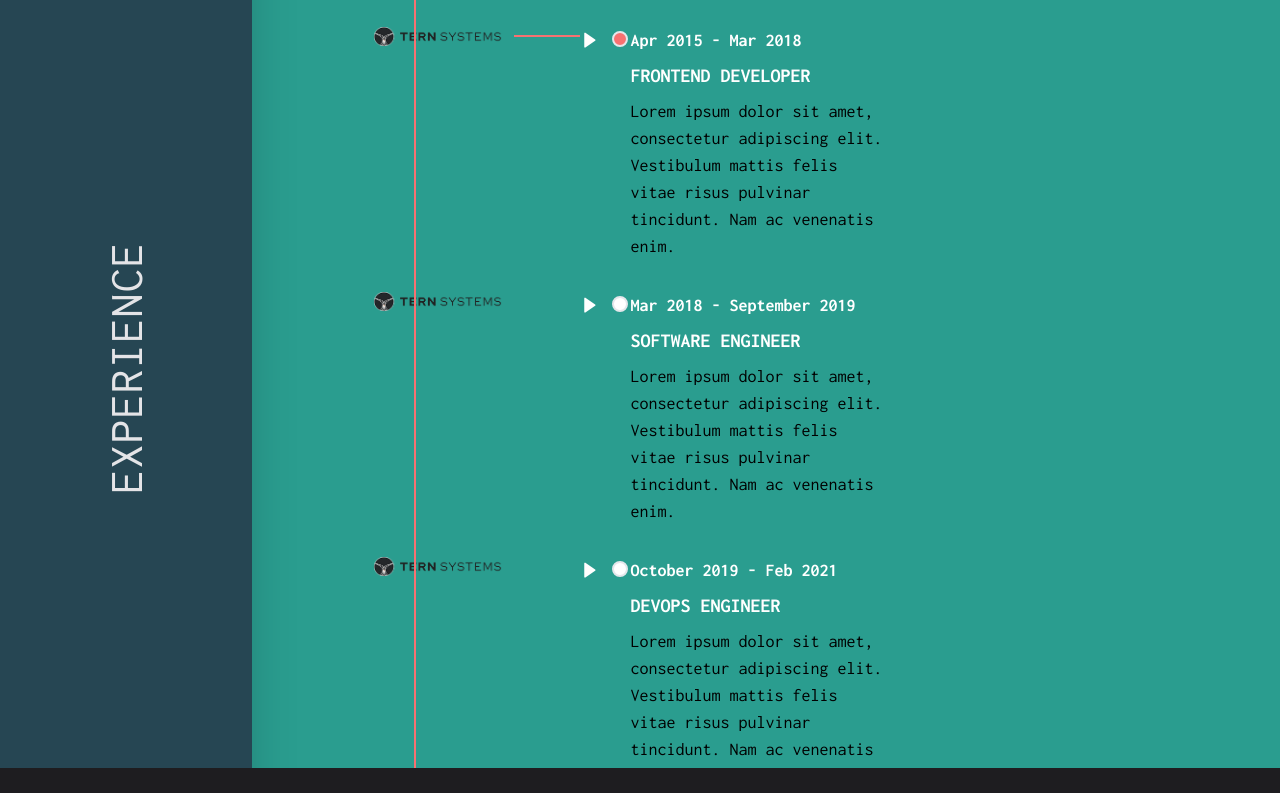
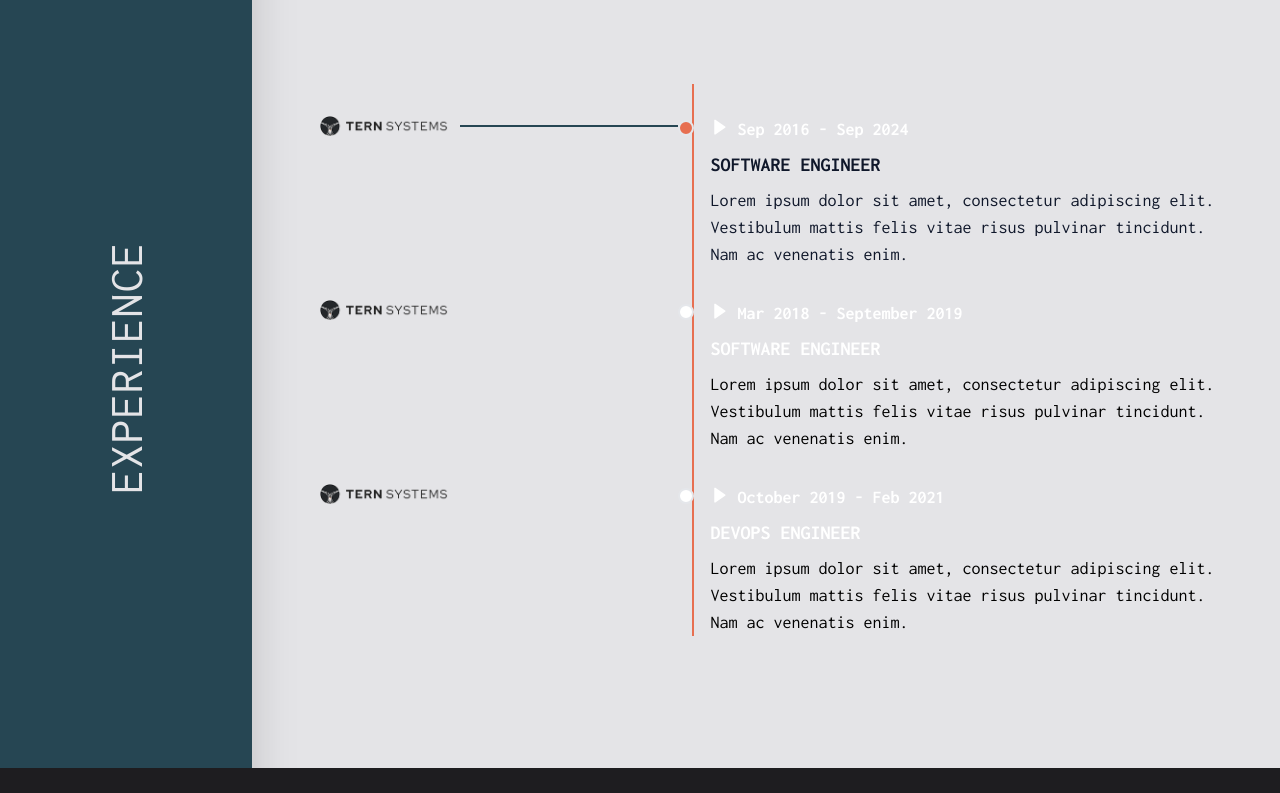
Before and after one commit to olafurjohannsson/olafurjohannsson.github.io, a website: page index.html in a window 1280 px wide. Shown: the part 2360-3153 px from the top of the page. Drawn offline with nearby package versions, Linux system fonts and the light colour scheme.

Commit message:
add react and update site

```diff
--- a/index.html
+++ b/index.html
@@ -13,8 +13,12 @@
     <meta charset="UTF-8">
 
 
-    <link as="style" href="https://fonts.googleapis.com/css2?family=Open+Sans:wght@300;400;600&amp;family=Raleway:wght@400;500;600;700&amp;display=swap" rel="preload">
-    <link href="https://fonts.googleapis.com/css2?family=Open+Sans:wght@300;400;600&amp;family=Raleway:wght@400;500;600;700&amp;display=swap" rel="stylesheet">
+    <link as="style"
+        href="https://fonts.googleapis.com/css2?family=Open+Sans:wght@300;400;600&amp;family=Raleway:wght@400;500;600;700&amp;display=swap"
+        rel="preload">
+    <link
+        href="https://fonts.googleapis.com/css2?family=Open+Sans:wght@300;400;600&amp;family=Raleway:wght@400;500;600;700&amp;display=swap"
+        rel="stylesheet">
     <link rel="stylesheet" type="text/css" href="./output.css">
     <!-- <link rel="stylesheet" type="text/css" href="./boxicons.min.css"> -->
     <link href="https://unpkg.com/boxicons@2.0.7/css/boxicons.min.css" rel="stylesheet">
@@ -200,7 +204,7 @@
             <div
                 class="mx-auto grid w-full h-full grid-cols-1 gap-8 mt-12 p-12 sm:w-3/4 md:gap-10 lg:w-full lg:grid-cols-2 ">
                 <div
-                    class="mx-auto transform h-[480px]  transition-all hover:scale-105 md:mx-0 bg-white border border-gray-200 rounded-lg shadow dark:bg-gray-800 dark:border-gray-700">
+                    class="mx-auto transform h-[200px] md:h-[480px]  transition-all hover:scale-105 md:mx-0 bg-white border border-gray-200 rounded-lg shadow dark:bg-gray-800 dark:border-gray-700">
                     <a href="#" class="h-full">
                         <img class="w-fullrounded-t-lg " src="/pic1.png" alt="" />
                     </a>
@@ -223,7 +227,7 @@
                     </div>
                 </div>
                 <div
-                    class="mx-auto transform h-[480px] transition-all hover:scale-105 md:mx-0 bg-white border border-gray-200 rounded-lg shadow dark:bg-gray-800 dark:border-gray-700">
+                    class="mx-auto transform h-[200px] md:h-[480px] transition-all hover:scale-105 md:mx-0 bg-white border border-gray-200 rounded-lg shadow dark:bg-gray-800 dark:border-gray-700">
                     <div class="h-full overflow-hidden">
                         <a href="#" class="">
                             <img class="w-fullrounded-t-lg shadow" src="/pic3.png" alt="" />
@@ -235,7 +239,8 @@
                                 </h5>
                             </a>
                             <p class="mb-3 font-normal text-gray-700 dark:text-gray-400">
-                                Peer-reviewed paper published in 2024 to the SIGUL conference. I held a presentation at Torino, Italy.
+                                Peer-reviewed paper published in 2024 to the SIGUL conference. I held a presentation at
+                                Torino, Italy.
                             </p>
                             <a href="#"
                                 class="inline-flex items-center px-3 py-2 text-sm font-medium text-center text-white bg-blue-700 rounded-lg hover:bg-blue-800 focus:ring-4 focus:outline-none focus:ring-blue-300 dark:bg-blue-600 dark:hover:bg-blue-700 dark:focus:ring-blue-800">
@@ -253,8 +258,8 @@
 
         </section>
 
-        <section id="projects"
-            class="h-screen flex bg-primary-green justify-center items-center relative z-30 xl:w-screen xl:left-[calc(-50vw+50%)] xl:py-20">
+        <section id="experience"
+            class="h-screen flex bg-zinc-200 justify-center items-center relative z-30 xl:w-screen xl:left-[calc(-50vw+50%)] xl:py-20">
             <div
                 class="hidden absolute -z-10 bg-theme  bg-primary-blue -translate-y-1/2 top-2/4 xl:flex shadow-2xl
         items-center flex-col justify-center  h-[calc(100vw-43%)] 8xl:w-[calc(((100vw-1504px)/2)+160px)] left-[0%] rounded-r-xl 4xl:items-end 4xl:pr-14">
@@ -262,9 +267,9 @@
                     class="uppercase text-5xl text-light flex items-center tracking-wide xl:mb-0 4xl:text-6xl text-zinc-200 -rotate-90">
                     Experience</h2>
             </div>
-            <div class="xl:w-10/12 xl:max-w-8xl xl:mx-auto xl:py-8">
-                <div class="xl:ml-[13%]">
-                    <section class="page_container md:flex md:gap-20 md:items-center">
+            <div class="flex md:ml-64 w-full">
+                <div class="flex"> <!-- xl:ml-[13%] -->
+                    <section class="flex md:gap-20 items-center">
                         <!-- <div class="md:basis-5/12">
                             <h2 class="transition-all duration-700 ease-linear is-visible opacity-100 translate-y-0">Experience</h2>
                             <div>
@@ -276,9 +281,11 @@ before:scale-x-0 hover:before:scale-x-100 z-10 text-sm  sm:text-base tracking-wi
 w-fit px-7 sm:px-12
   bg-theme border md:border-2 border-dark" href="/projects">See projects</a>
                         </div> -->
-                        <div class="mt-10 md:mt-0 md:basis-10/12">
-                            <div class="relative mx-auto mt-12 flex w-full flex-col lg:w-2/3">
-                                <span class="left-2/5 absolute inset-y-0 ml-10 hidden w-0.5 bg-red-400 md:block"></span>
+                        <div class="mt-10 md:mt-0 "> <!--md:basis-10/12-->
+                            <div class="flex mt-12  flex-col m-16">
+                                <div class="relative">
+                                    <span
+                                        class="left-[37.1%] absolute inset-y-0 ml-10 hidden w-0.5 bg-primary-red md:block"></span>
 
                                     <div class="mt-8 flex flex-col text-center md:flex-row md:text-left">
                                         <div class="md:w-2/5">
@@ -287,22 +294,32 @@ w-fit px-7 sm:px-12
                                                     <img src="/tern.png" class="h-auto w-32" alt="company logo">
                                                 </span>
                                                 <div class="relative ml-3 hidden w-full md:block">
-                                        <span class="absolute inset-x-0 top-1/2 h-0.5 -translate-y-1/2 transform bg-red-400"></span>
+                                                    <span
+                                                        class="absolute inset-x-0 top-1/2 h-0.5 -translate-y-1/2 transform bg-primary-blue"></span>
                                                 </div>
                                             </div>
                                         </div>
                                         <div class="md:w-3/5">
                                             <div class="relative flex md:pl-18">
-                                      <span class="absolute left-8 top-1 hidden h-4 w-4 rounded-full border-2 border-grey-40 bg-red-400 md:block"></span>
+                                                <span
+                                                    class="absolute left-0 top-1 hidden h-4 w-4 rounded-full border-2 border-grey-40 bg-primary-red md:block"></span>
 
                                                 <div class="mt-1 flex">
-                                        <i class="bx bxs-right-arrow hidden text-primary md:block"></i>
                                                     <div class="md:-mt-1 md:pl-8">
-                                          <span class="block font-body font-bold text-grey-40">Apr 2015 - Mar 2018</span>
-                                          <span class="block pt-2 font-header text-xl font-bold uppercase text-primary">Frontend Developer</span>
+                                                        <span class="block font-body font-bold text-grey-50 ">
+                                                            <i
+                                                                class="bx bxs-right-arrow hidden text-primary md:block"></i>
+                                                            Sep 2016 -
+                                                            Sep 2024</span>
+                                                        <span
+                                                            class="block pt-2 font-header text-slate-900  text-xl font-bold uppercase text-primary">Software
+                                                            Engineer</span>
                                                         <div class="pt-2">
-                                            <span class="block font-body text-black">Lorem ipsum dolor sit amet, consectetur adipiscing elit.
-                                              Vestibulum mattis felis vitae risus pulvinar tincidunt. Nam ac
+                                                            <span class="block font-body text-slate-900 ">Lorem ipsum
+                                                                dolor
+                                                                sit amet, consectetur adipiscing elit.
+                                                                Vestibulum mattis felis vitae risus pulvinar tincidunt.
+                                                                Nam ac
                                                                 venenatis enim.</span>
                                                         </div>
                                                     </div>
@@ -317,22 +334,32 @@ w-fit px-7 sm:px-12
                                                     <img src="/tern.png" class="h-auto w-32" alt="company logo">
                                                 </span>
                                                 <div class="relative ml-3 hidden w-full md:block">
-                                        <span class="absolute inset-x-0 top-1/2 h-0.5 -translate-y-1/2 transform bg-grey-70"></span>
+                                                    <span
+                                                        class="absolute inset-x-0 top-1/2 h-0.5 -translate-y-1/2 transform bg-grey-70"></span>
                                                 </div>
                                             </div>
                                         </div>
                                         <div class="md:w-3/5">
                                             <div class="relative flex md:pl-18">
-                                      <span class="absolute left-8 top-1 hidden h-4 w-4 rounded-full border-2 border-grey-40 bg-white md:block"></span>
+                                                <span
+                                                    class="absolute left-0 top-1 hidden h-4 w-4 rounded-full border-2 border-grey-40 bg-white md:block"></span>
 
                                                 <div class="mt-1 flex">
-                                        <i class="bx bxs-right-arrow hidden text-primary md:block"></i>
+
                                                     <div class="md:-mt-1 md:pl-8">
-                                          <span class="block font-body font-bold text-grey-40">Mar 2018 - September 2019</span>
-                                          <span class="block pt-2 font-header text-xl font-bold uppercase text-primary">Software Engineer</span>
+                                                        <span class="block font-body font-bold text-grey-40">
+                                                            <i
+                                                                class="bx bxs-right-arrow hidden text-primary md:block"></i>
+                                                            Mar 2018 -
+                                                            September 2019</span>
+                                                        <span
+                                                            class="block pt-2 font-header text-xl font-bold uppercase text-primary">Software
+                                                            Engineer</span>
                                                         <div class="pt-2">
-                                            <span class="block font-body text-black">Lorem ipsum dolor sit amet, consectetur adipiscing elit.
-                                              Vestibulum mattis felis vitae risus pulvinar tincidunt. Nam ac
+                                                            <span class="block font-body text-black">Lorem ipsum dolor
+                                                                sit amet, consectetur adipiscing elit.
+                                                                Vestibulum mattis felis vitae risus pulvinar tincidunt.
+                                                                Nam ac
                                                                 venenatis enim.</span>
                                                         </div>
                                                     </div>
@@ -347,23 +374,34 @@ w-fit px-7 sm:px-12
                                                     <img src="/tern.png" class="h-auto w-32" alt="company logo">
                                                 </span>
                                                 <div class="relative ml-3 hidden w-full md:block">
-                                        <span class="absolute inset-x-0 top-1/2 h-0.5 -translate-y-1/2 transform bg-grey-70"></span>
+                                                    <span
+                                                        class="absolute inset-x-0 top-1/2 h-0.5 -translate-y-1/2 transform bg-grey-70"></span>
                                                 </div>
                                             </div>
                                         </div>
                                         <div class="md:w-3/5">
                                             <div class="relative flex md:pl-18">
-                                      <span class="absolute left-8 top-1 hidden h-4 w-4 rounded-full border-2 border-grey-40 bg-white md:block"></span>
+                                                <span
+                                                    class="absolute left-0 top-1 hidden h-4 w-4 rounded-full border-2 border-grey-40 bg-white md:block"></span>
 
                                                 <div class="mt-1 flex">
-                                        <i class="bx bxs-right-arrow hidden text-primary md:block"></i>
+
                                                     <div class="md:-mt-1 md:pl-8">
-                                          <span class="block font-body font-bold text-grey-40">October 2019 - Feb 2021</span>
-                                          <span class="block pt-2 font-header text-xl font-bold uppercase text-primary">DevOps Engineer</span>
+                                                        <span class="block font-body font-bold text-grey-40">
+                                                            <i
+                                                                class="bx bxs-right-arrow hidden text-primary md:block"></i>
+                                                            October
+                                                            2019 - Feb 2021</span>
+                                                        <span
+                                                            class="block pt-2 font-header text-xl font-bold uppercase text-primary">DevOps
+                                                            Engineer</span>
                                                         <div class="pt-2">
-                                            <span class="block font-body text-black">Lorem ipsum dolor sit amet, consectetur adipiscing elit.
-                                              Vestibulum mattis felis vitae risus pulvinar tincidunt. Nam ac
+                                                            <span class="block font-body text-black">Lorem ipsum dolor
+                                                                sit amet, consectetur adipiscing elit.
+                                                                Vestibulum mattis felis vitae risus pulvinar tincidunt.
+                                                                Nam ac
                                                                 venenatis enim.</span>
+                                                        </div>
                                                     </div>
                                                 </div>
                                             </div>
--- a/package.json
+++ b/package.json
@@ -3,7 +3,9 @@
     "tailwindcss": "^3.4.11"
   },
   "dependencies": {
-    "fontawesome": "^5.6.3"
+    "fontawesome": "^5.6.3",
+    "react": "^18.3.1",
+    "react-dom": "^18.3.1"
   },
   "scripts": {
     "build": "tailwindcss -i ./input.css -o ./output.css",
```
Also changed, not shown: output.css, 1 other file. Lines whose indentation alone changed are shown as unchanged.
